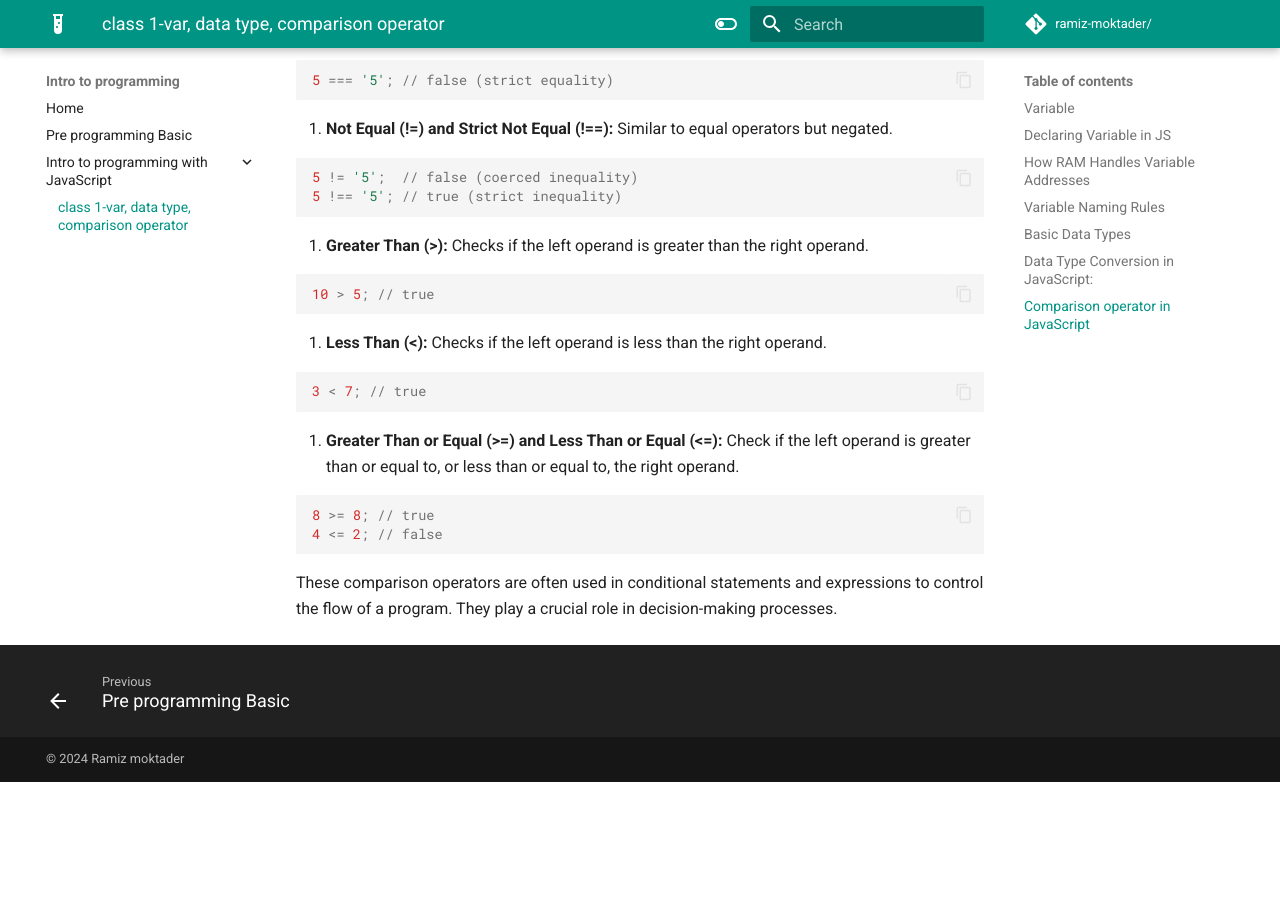
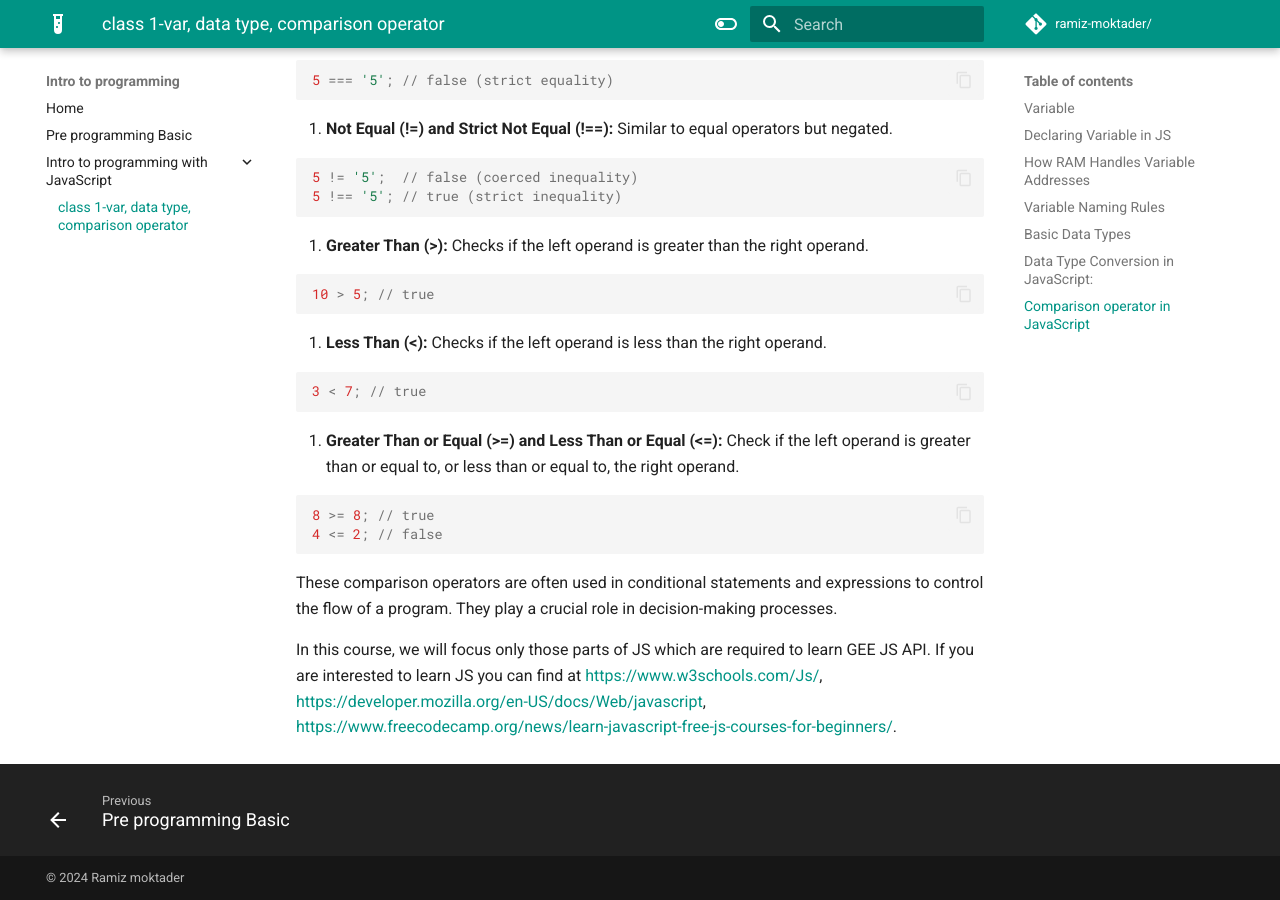
Before and after one commit to ramiz-moktader/geospatial-programming-course, an MkDocs documentation site: the page built from docs/intro-to-programming-with-js-class1.md, in a window 1280 px wide and 900 px high, scrolled down 2718 px. Built offline with MkDocs 1.6.1 and Material for MkDocs 9.7.7, drawn with Linux system fonts in a browser that asks for light colours; before the commit the page ends 3500 px from its top, so only the background shows below that; some of the changed text lies outside the part shown.

Commit message:
all are updated

````diff
--- a/docs/intro-to-programming-with-js-class1.md
+++ b/docs/intro-to-programming-with-js-class1.md
@@ -138,3 +138,7 @@ In JavaScript, comparison operators are used to compare values and return a Bool
    ```
 
 These comparison operators are often used in conditional statements and expressions to control the flow of a program. They play a crucial role in decision-making processes.
+
+In this course, we will focus only those parts of JS which are required to learn GEE JS API.
+If you are interested to learn JS you can find at [https://www.w3schools.com/Js/](w3schools.com),
+[https://developer.mozilla.org/en-US/docs/Web/javascript](Mozila foundation), [https://www.freecodecamp.org/news/learn-javascript-free-js-courses-for-beginners/](Freecodecamp).
````
Also changed, not shown: other parts of docs/intro-to-programming-with-js-class1.md (+2 -2 lines).
